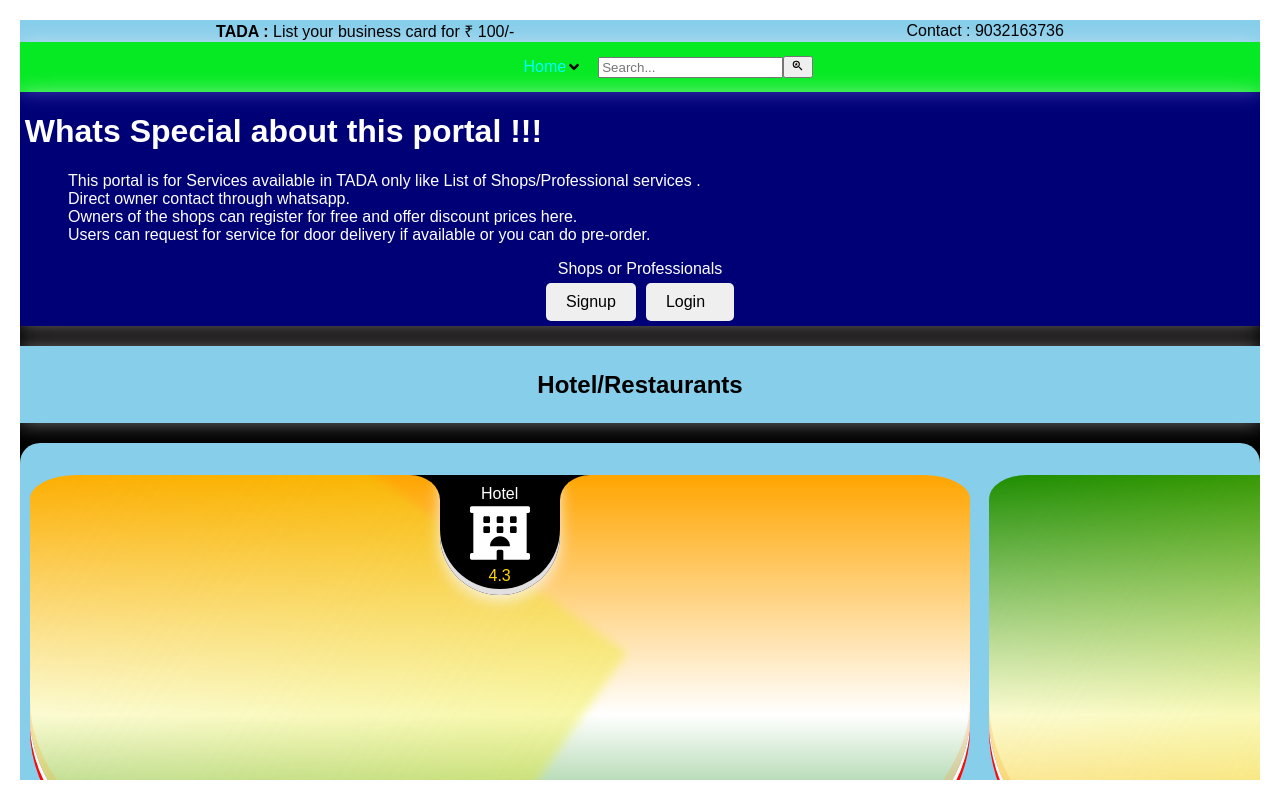
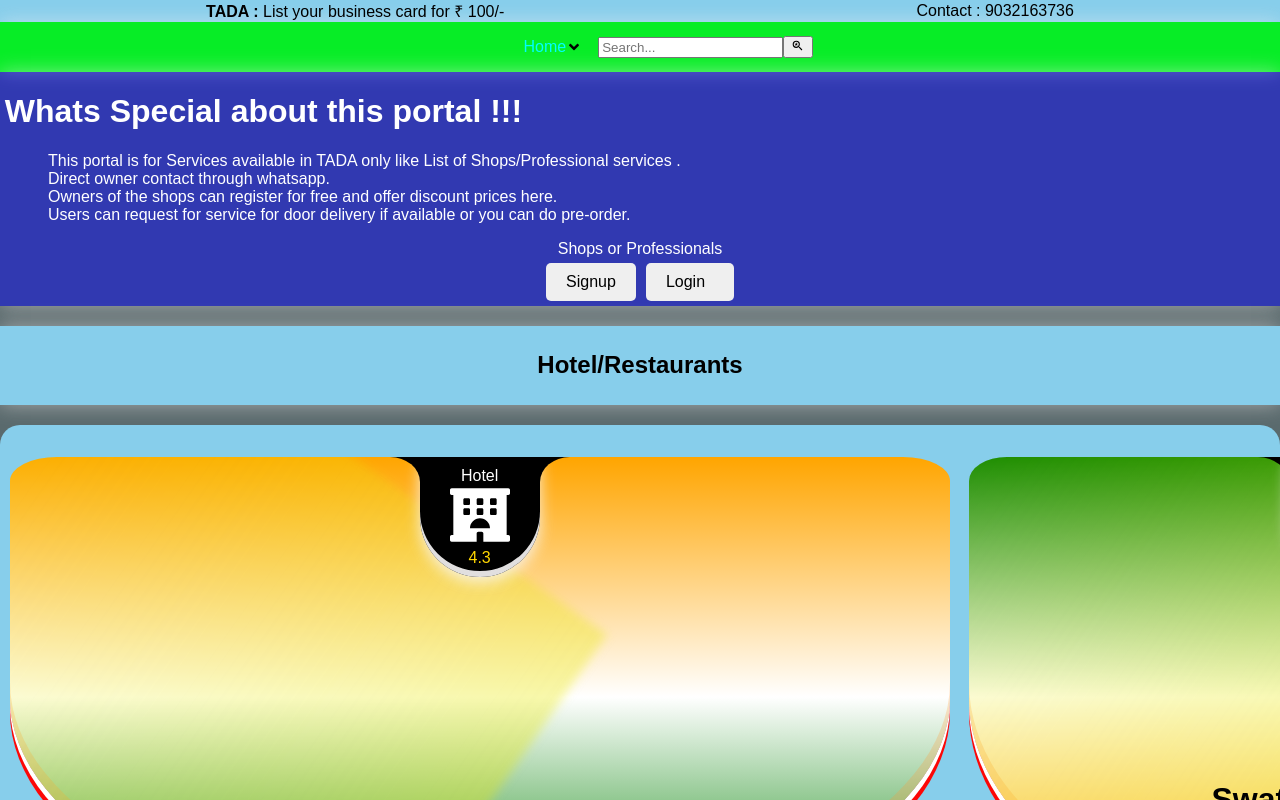
Before and after one commit to uppuharinath/tadalocalshops, a React (Create React App) app: page / in a window 1280 px wide. Shown: the top 800 px of the page. Built offline with nearby package versions, Linux system fonts and the light colour scheme.

Commit message:
newlyupdate 9.39

```diff
--- a/src/custome.css
+++ b/src/custome.css
@@ -791,14 +791,6 @@ background-color: rgba(0, 0, 0, 0.071);
 }
 
 
-body {
-  background: #000 !important; /* optional background color */
-  border: 20px solid white !important;
-  margin: 0; /* often needed to prevent unwanted spacing */
-  height: 100vh; /* full viewport height */
-  box-sizing: border-box;
-}
-
 .backbutton {
   position: fixed;
   bottom: 2rem !important;
```
